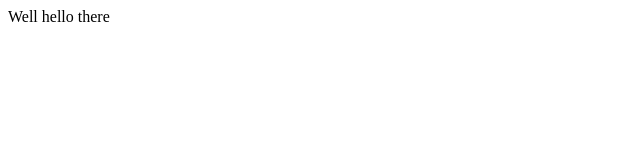
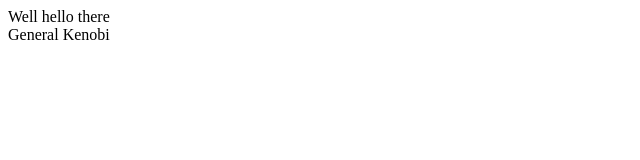
Before and after one commit to seniorcodemonkey/donovan, a plain HTML site: page index.html in a window 1280 px wide. Shown: the full height of the page, 0-640 px from the left. Drawn offline with Linux system fonts and the light colour scheme.

Commit message:
Response

```diff
--- a/index.html
+++ b/index.html
@@ -7,5 +7,6 @@
 </head>
 <body>
     <div>Well hello there</div>
+    <div>General Kenobi</div>
 </body>
 </html>
```
